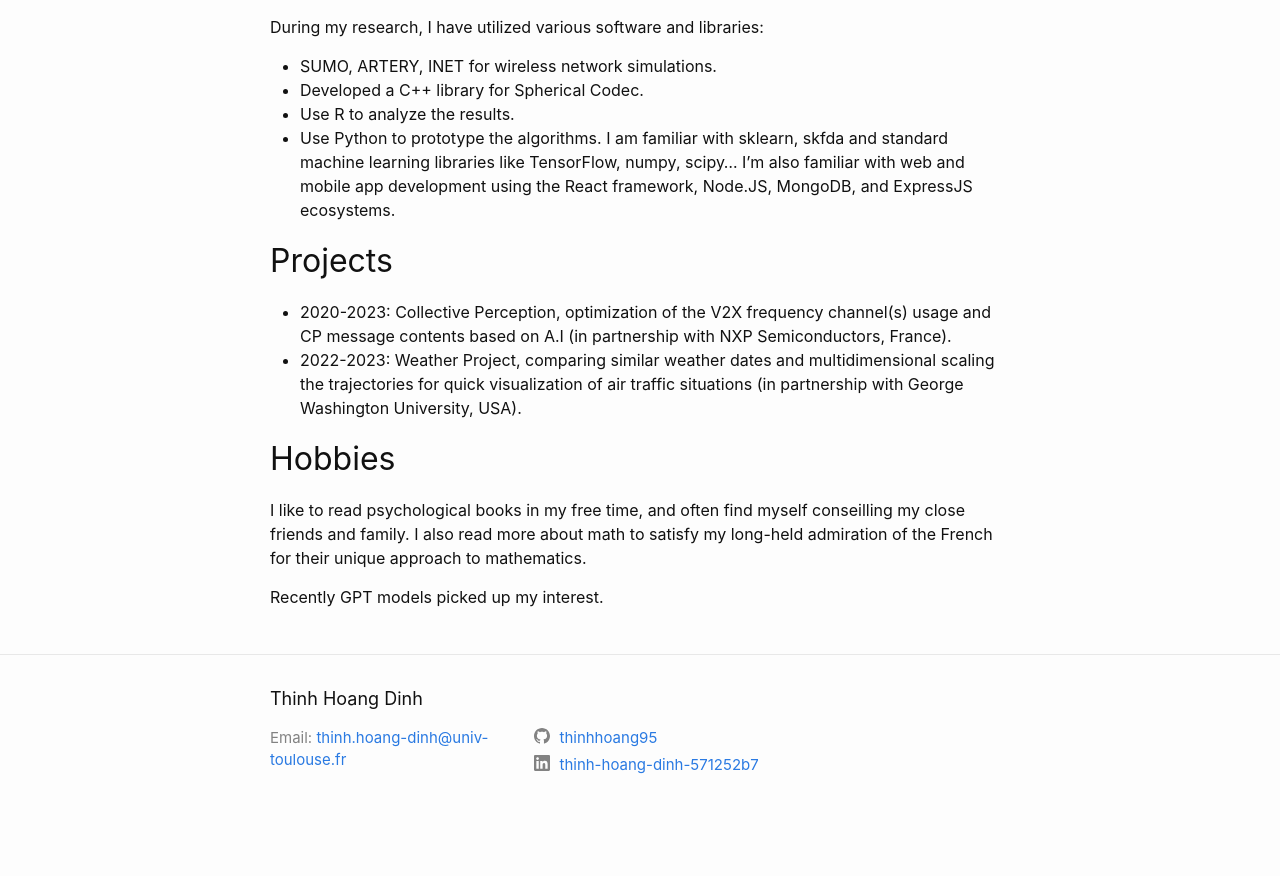
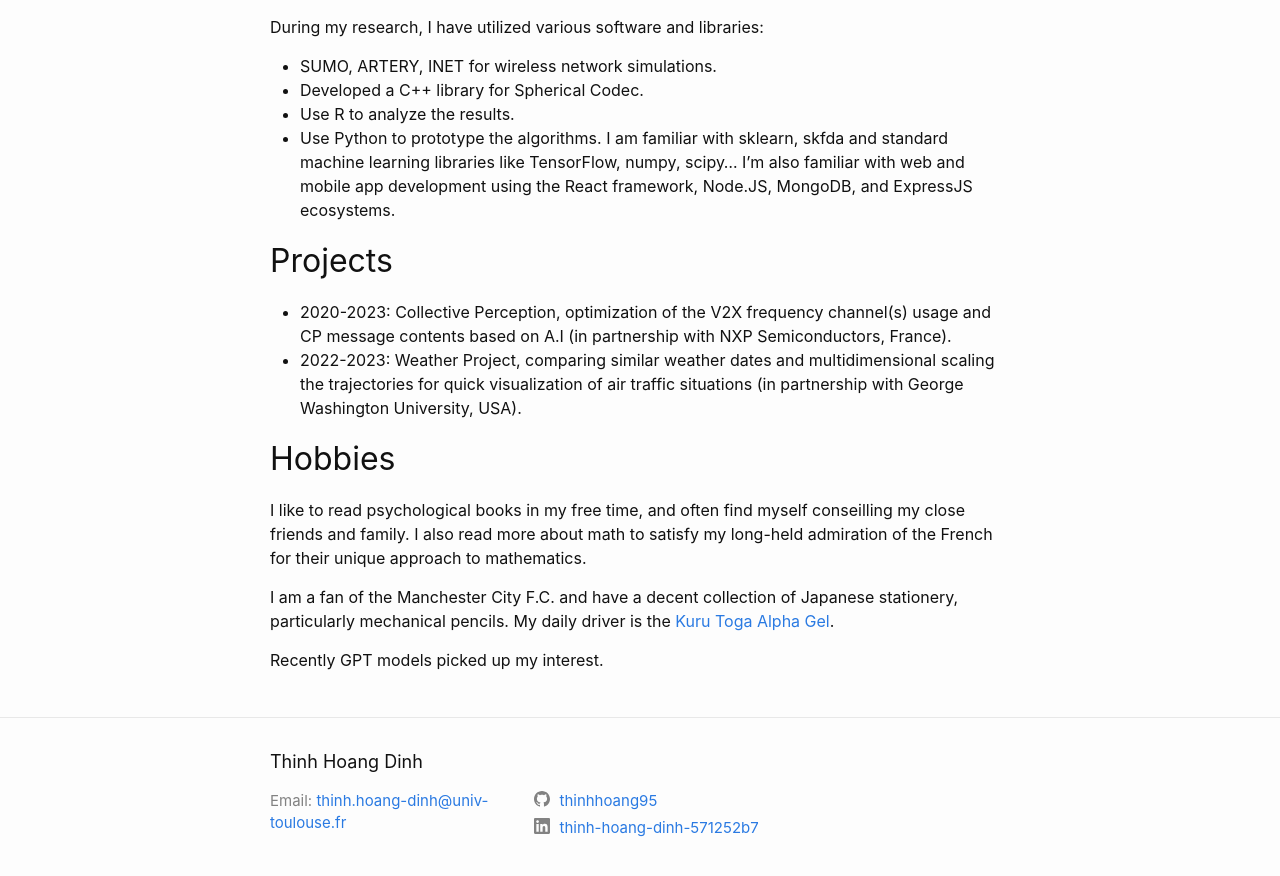
Before and after one commit to thinhhoang95/thinhhoang95.github.io, a Jekyll site: the page built from about.md, in a window 1280 px wide and 900 px high, scrolled down 749 px. Shown: the top 876 px of the window. Built offline with Jekyll 4.4.1, drawn with Linux system fonts in a browser that asks for light colours; before the commit the page ends 1586 px from its top, so only the background shows below that.

Commit message:
Update hobbies

```diff
--- a/about.md
+++ b/about.md
@@ -42,4 +42,6 @@ I'm also familiar with web and mobile app development using the React framework,
 
 I like to read psychological books in my free time, and often find myself conseilling my close friends and family. I also read more about math to satisfy my long-held admiration of the French for their unique approach to mathematics.
 
+I am a fan of the Manchester City F.C. and have a decent collection of Japanese stationery, particularly mechanical pencils. My daily driver is the [Kuru Toga Alpha Gel](https://www.mpuni.co.jp/products/mechanical_pencils/sharp_pen/uni_a-gel/uni_agel.html).
+
 Recently GPT models picked up my interest.
```
